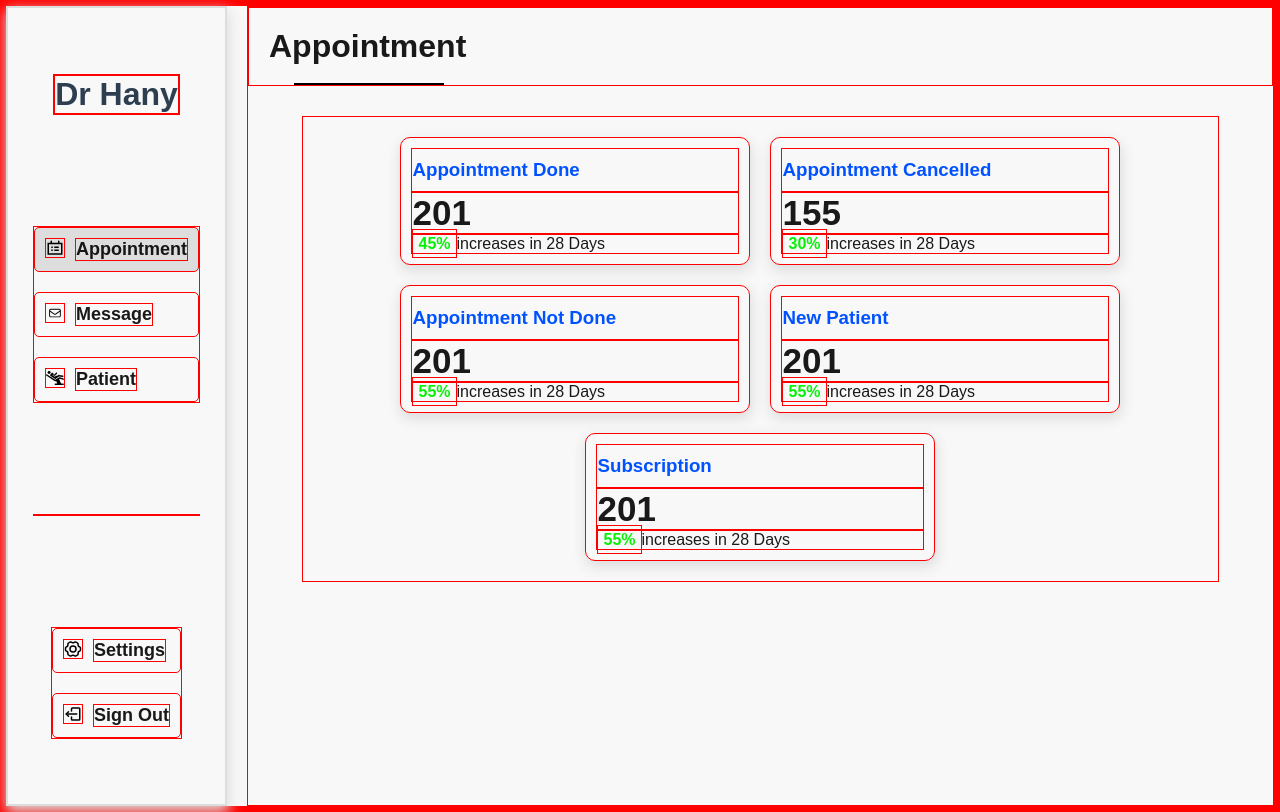
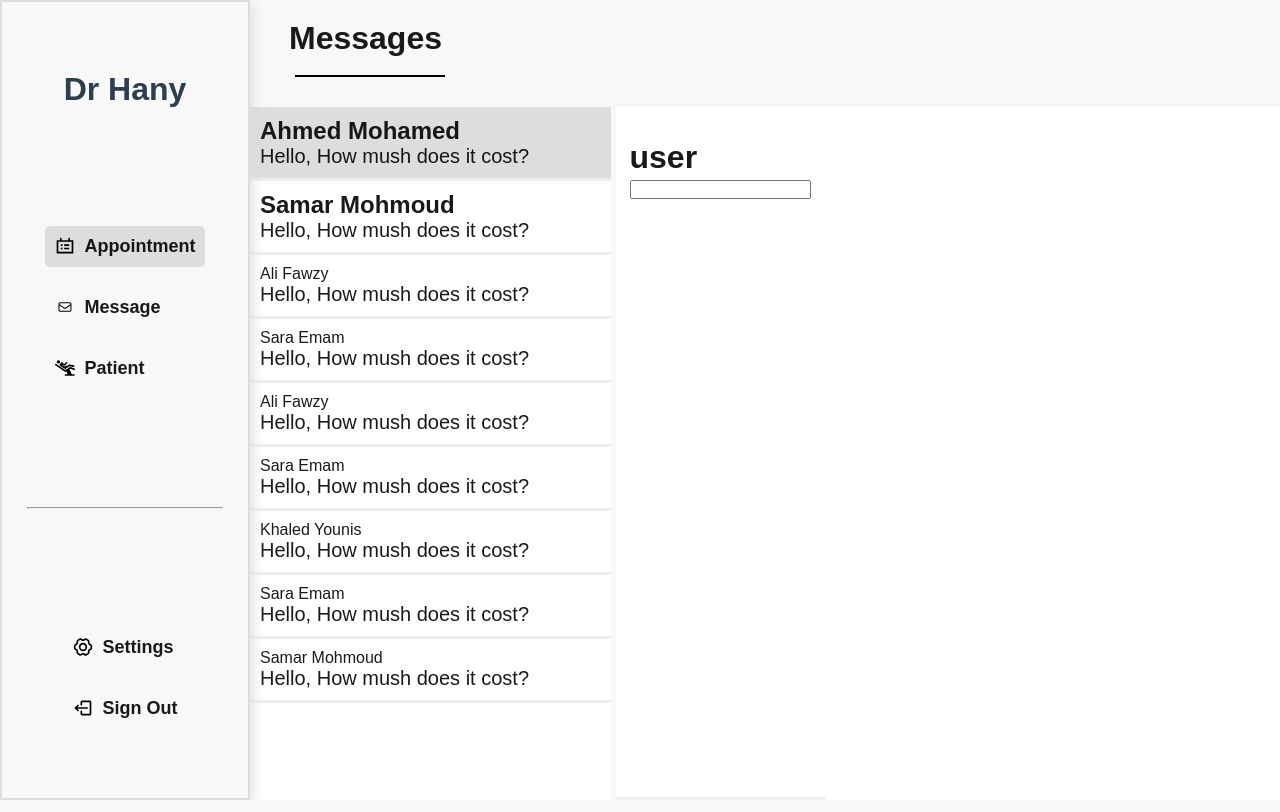
Before and after one commit to mahdtomar/dr.hany-smile-verse, a React (Create React App) app: page /dr.hany-smile-verse/admin in a window 1280 px wide. Built offline with nearby package versions, Linux system fonts and the light colour scheme.

Commit message:
messages

```diff
--- a/src/App.css
+++ b/src/App.css
@@ -4,7 +4,7 @@
   box-sizing: border-box;
   font-family: "Source Sans 3", sans-serif;
   color: rgba(0, 0, 0, 0.9);
-  border: 1px solid red;
+  /* border: 1px solid red; */
 }
 p {
   font-size: 20px;
--- /dev/null
+++ b/src/components/admin/components/Message.jsx
@@ -0,0 +1,70 @@
+function Message() {
+  const handleClickMsg = (e) => {
+    document
+      .querySelectorAll(".table-msg td tr")
+      .forEach((e) => e.classList.remove("active"));
+    e.currentTarget.classList.toggle("active");
+  };
+  return (
+    <div className="bodydash flex-1">
+      <h1 className="heading-dash" style={{ paddingLeft: "39px" }}>
+        Messages
+      </h1>
+      <table className="table-mgs" style={{ display: "flex" }}>
+        <td className="home">
+          <tr className="active" onClick={handleClickMsg}>
+            <h2>Ahmed Mohamed</h2>
+            <p>Hello, How mush does it cost?</p>{" "}
+          </tr>
+          <tr onClick={handleClickMsg}>
+            <h2>Samar Mohmoud</h2>
+            <p>Hello, How mush does it cost?</p>{" "}
+          </tr>
+          <tr onClick={handleClickMsg}>
+            Ali Fawzy
+            <p>Hello, How mush does it cost?</p>{" "}
+          </tr>
+          <tr onClick={handleClickMsg}>
+            Sara Emam
+            <p>Hello, How mush does it cost?</p>{" "}
+          </tr>
+          <tr onClick={handleClickMsg}>
+            Ali Fawzy
+            <p>Hello, How mush does it cost?</p>{" "}
+          </tr>
+          <tr onClick={handleClickMsg}>
+            Sara Emam
+            <p>Hello, How mush does it cost?</p>{" "}
+          </tr>
+          <tr onClick={handleClickMsg}>
+            Khaled Younis
+            <p>Hello, How mush does it cost?</p>{" "}
+          </tr>
+          <tr onClick={handleClickMsg}>
+            Sara Emam
+            <p>Hello, How mush does it cost?</p>{" "}
+          </tr>
+          <tr onClick={handleClickMsg}>
+            Samar Mohmoud
+            <p>Hello, How mush does it cost?</p>{" "}
+          </tr>
+        </td>
+        <td className="msg-body ">
+          <tr>
+            <td>
+              <tr>
+                <img src="" alt="" />
+                <h1>user</h1>
+              </tr>
+              <tr style={{ height: "100%" }}></tr>
+              <tr>
+                <input type="type" />
+              </tr>
+            </td>
+          </tr>
+        </td>
+      </table>
+    </div>
+  );
+}
+export default Message;
--- a/src/components/admin/dashboard/Dashboard.jsx
+++ b/src/components/admin/dashboard/Dashboard.jsx
@@ -1,10 +1,12 @@
 import SidebarDash from "./components/SidebarDash";
 import BodyDash from "./components/BodyDash";
+import Message from "../components/Message";
 function Dashboard() {
   return (
     <div className="dash">
       <SidebarDash />
-      <BodyDash />
+      {/* <BodyDash /> */}
+      <Message />
     </div>
   );
 }
--- a/src/components/admin/dashboard/components/BodyDash.jsx
+++ b/src/components/admin/dashboard/components/BodyDash.jsx
@@ -1,7 +1,7 @@
 function BodyDash() {
   return (
     <div className="bodydash">
-      <h1>Appointment</h1>
+      <h1 className="heading-dash">Appointment</h1>
       <div className="parent-bodydash">
         <div className="appoint-done">
           <h3>Appointment Done</h3>
--- a/src/components/admin/dashboard/components/stylesdash.css
+++ b/src/components/admin/dashboard/components/stylesdash.css
@@ -1,5 +1,9 @@
 ul {
   list-style: none;
+}
+
+.flex-1 {
+  flex: 1;
 }
 
 .hidden {
@@ -86,21 +90,19 @@ ul {
   display: none;
 }
 
-
-
 /* Home Dashboard appointment*/
 .bodydash {
   display: flex;
   flex-direction: column;
 }
 
-.bodydash h1 {
+.heading-dash {
   position: relative;
   padding: 20px;
   margin-bottom: 30px;
 }
 
-.bodydash h1::before {
+.heading-dash::before {
   content: "";
   position: absolute;
   bottom: 0;
@@ -109,7 +111,6 @@ ul {
   height: 2px;
   background-color: black;
 }
-
 
 .parent-bodydash {
   padding: 20px;
@@ -142,7 +143,7 @@ ul {
 .parent-bodydash div h3 {
   padding: 10px 0;
   color: rgb(0, 81, 255);
-    font-family: 'Arial', sans-serif;
+  font-family: "Arial", sans-serif;
 }
 
 .parent-bodydash div:hover {
@@ -167,9 +168,7 @@ ul {
 /* Home Dashboard appointment*/
 
 /* Media Screen */
-@media (max-width:767px) {
-
-
+@media (max-width: 767px) {
   .parent-sidebardash {
     width: fit-content;
     padding: 10px;
@@ -192,7 +191,6 @@ ul {
     -ms-border-radius: 5px;
     -o-border-radius: 5px;
   }
-
 
   .bar:hover {
     cursor: pointer;
@@ -224,3 +222,35 @@ ul {
     margin: 0 20px !important;
   }
 }
+
+/* Messages */
+.dash:has(.table-mgs) {
+  gap: 0px;
+}
+.table-mgs {
+  height: 100%;
+}
+.table-mgs > td.home {
+  width: 35%;
+  background-color: white;
+  display: flex;
+  flex-direction: column;
+  margin-right: 5px;
+  gap: 0px;
+}
+
+.table-mgs > td > tr {
+  /* width: 100%; */
+  /* height: 100%; */
+  padding: 10px;
+  border-bottom: 3px solid #eee;
+  cursor: pointer;
+}
+.msg-body {
+  background: white;
+  flex: 1;
+  display: flex;
+  justify-content: space-between;
+  gap: 20px;
+}
+/* Messages */
```
Lines whose indentation alone changed are shown as unchanged.
